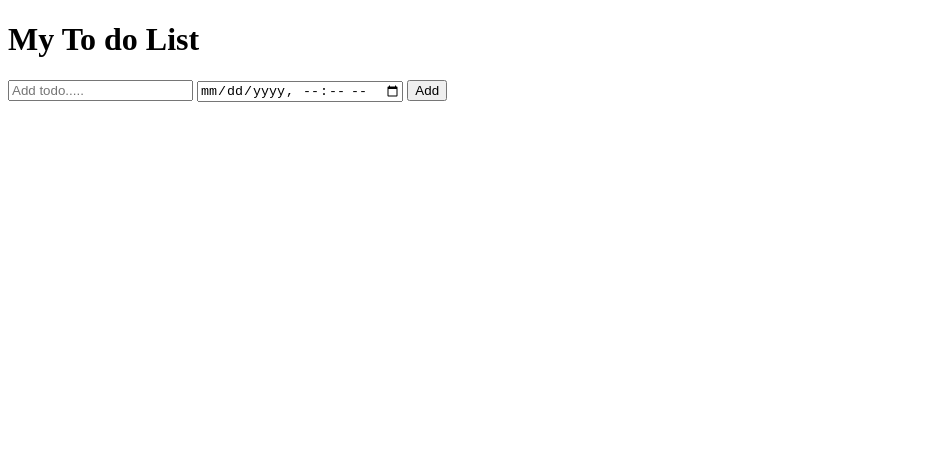
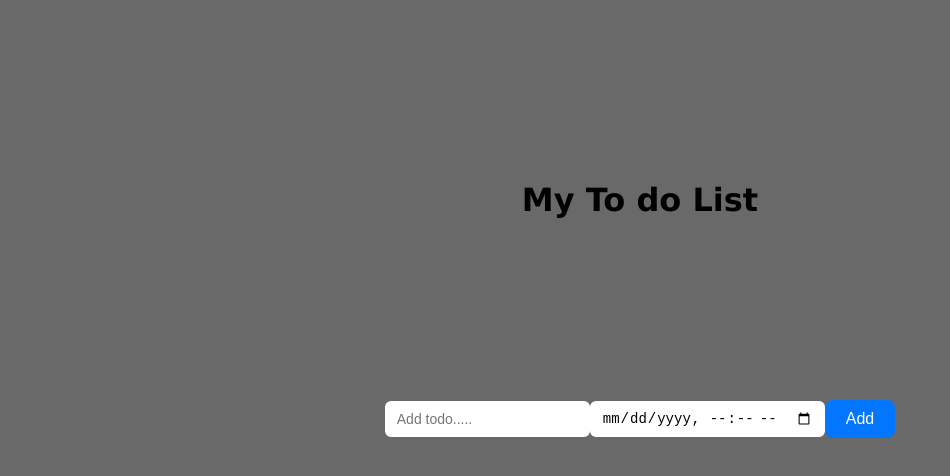
Before and after one commit to PabloelCato/Visma-intership-task, a plain HTML site: page index.html in a window 1280 px wide. Shown: the whole page, without its empty margins (0-950 px from the left). Drawn offline with Linux system fonts and the light colour scheme.

Commit message:
fifth commit

```diff
--- a/index.html
+++ b/index.html
@@ -5,6 +5,7 @@
     <meta http-equiv="X-UA-Compatible" content="IE=edge">
     <meta name="viewport" content="width=device-width, initial-scale=1.0">
     <title>To-do list</title>
+    <link rel="stylesheet" href="style.css"
 </head>
 <body>
     <h1>My To do List</h1>
@@ -12,8 +13,10 @@
         <input type="text" id="input" placeholder="Add todo.....">
         <input type="datetime-local" id="deadline">
         <button id="add">Add</button>
-        <ul id="list"></ul>
-    </form>
+</form>
+    <div class="list-container">
+        <ul class="list-style" id="list"></ul>
+    </div>
 <script src="index.js"></script>
 </body>
 </html>
--- a/style.css
+++ b/style.css
@@ -0,0 +1,89 @@
+*{
+    margin: 0;
+    padding: 0;
+    box-sizing: border-box;
+}
+
+body{
+    background-color: dimgrey;
+    color: black;
+}
+
+h1 {
+    min-height: 50vh;
+    display: flex;
+    justify-content: center;
+    align-items: center;
+    font-family: 'Lucida Sans';
+    font-weight: bold;
+}
+
+form {
+    display:flex;
+    justify-content: center;
+    align-items: center;
+}
+
+ul{
+    color: red;
+    font-size: 20px;
+    list-style-type: none;
+    margin: 0;
+    padding: 0;
+}
+
+button {
+      background-color: #0276FF;
+      border-radius: 8px;
+      border-style: none;
+      box-sizing: border-box;
+      color: #fff;
+      cursor: pointer;
+      display: flex;
+      flex-direction: row;
+      flex-shrink: 0;
+      font-family: sans-serif;
+      font-size: 100%;
+      line-height: 1.15;
+      margin: 0;
+      padding: 10px 21px;
+    }
+    .li {
+        display: block;
+        justify-content: center;
+        align-items: center;
+    }
+input {
+
+    font-size: 14px;
+    border-radius: 6px;
+    line-height: 1.5;
+    padding: 5px 10px;
+    border: 2px solid white;
+    color: black;
+    background: white;
+    display: block;
+    height: 36px;
+    cursor: pointer;
+}
+    :hover {
+        border-color: white;
+    }
+    :focus{
+        border-color: black;
+        background: white;
+    }
+  .list-style
+    {
+        min-width: 30%;
+        list-style: none;
+    }
+    .list-container
+    {
+        display: flex;
+        justify-content: center;
+        align-items: center;
+    }
+    input{
+        align-items: center;
+    }
```
